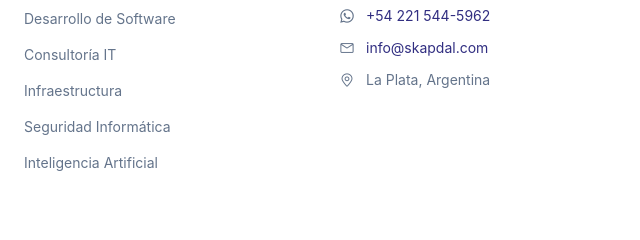
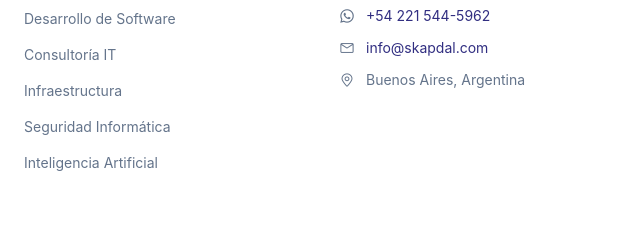
Before and after one commit to Loriems/skapdal, a website: page index.html in a window 1280 px wide. Shown: the part 4687-4927 px from the top of the page, 640-1280 px from the left. Drawn offline with Linux system fonts and the light colour scheme.

Commit message:
change location

```diff
--- a/index.html
+++ b/index.html
@@ -7,7 +7,7 @@
 
     <title>Skapdal | Soluciones Informáticas, Desarrollo de Software a Medida &amp; Consultoría IT</title>
     <meta name="description" content="Skapdal ofrece soluciones informáticas integrales: desarrollo de software a medida, consultoría IT, infraestructura tecnológica, seguridad informática e inteligencia artificial para empresas en Argentina." />
-    <meta name="keywords" content="soluciones informáticas, desarrollo de software a medida, consultoría IT, infraestructura tecnológica, seguridad informática, inteligencia artificial, transformación digital, soporte técnico empresarial, mantenimiento de sistemas, automatización de procesos, Argentina, La Plata" />
+    <meta name="keywords" content="soluciones informáticas, desarrollo de software a medida, consultoría IT, infraestructura tecnológica, seguridad informática, inteligencia artificial, transformación digital, soporte técnico empresarial, mantenimiento de sistemas, automatización de procesos, Argentina, Buenos Aires" />
     <meta name="author" content="Skapdal" />
     <meta name="robots" content="index, follow, max-snippet:-1, max-image-preview:large, max-video-preview:-1" />
     <link rel="canonical" href="https://www.skapdal.com" />
@@ -504,7 +504,7 @@
               </li>
               <li class="flex items-center gap-3 text-slate-500 text-sm dark:text-slate-400">
                 <i class="lni lni-map-marker text-accent-6 dark:text-accent-dark-8"></i>
-                <span>La Plata, Argentina</span>
+                <span>Buenos Aires, Argentina</span>
               </li>
             </ul>
           </div>
```
